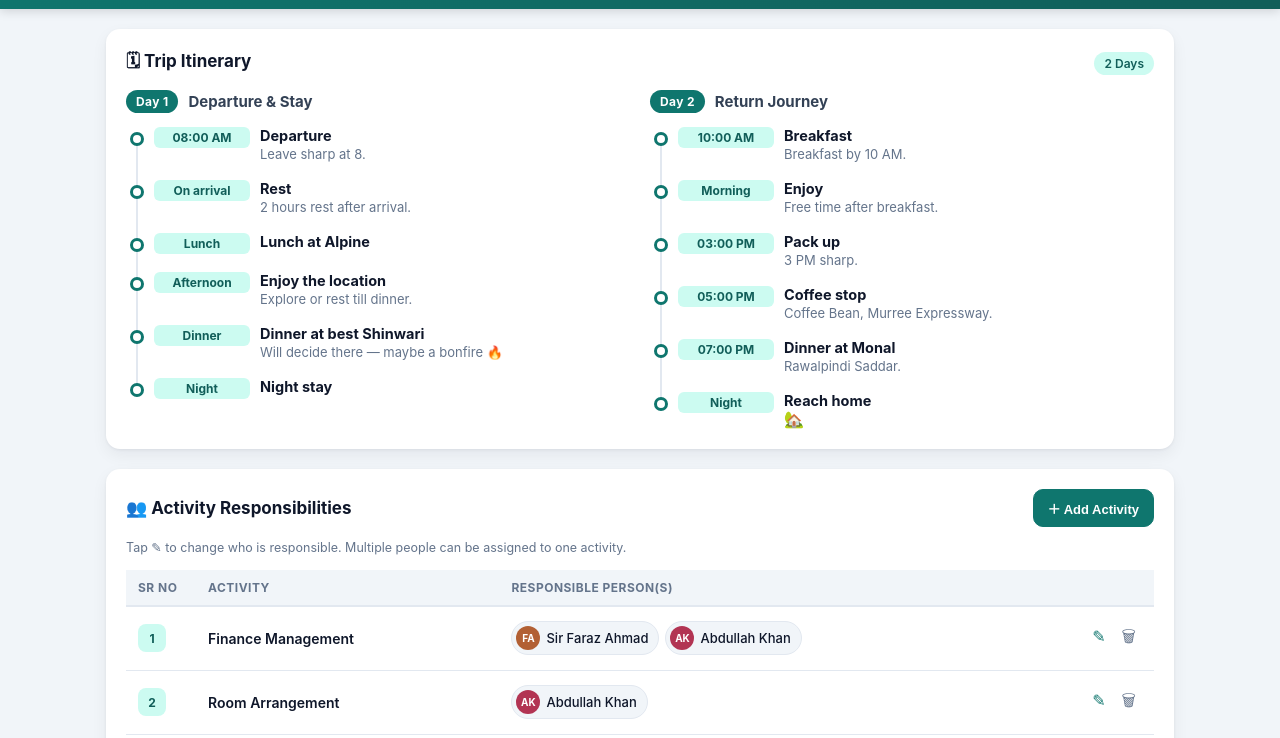
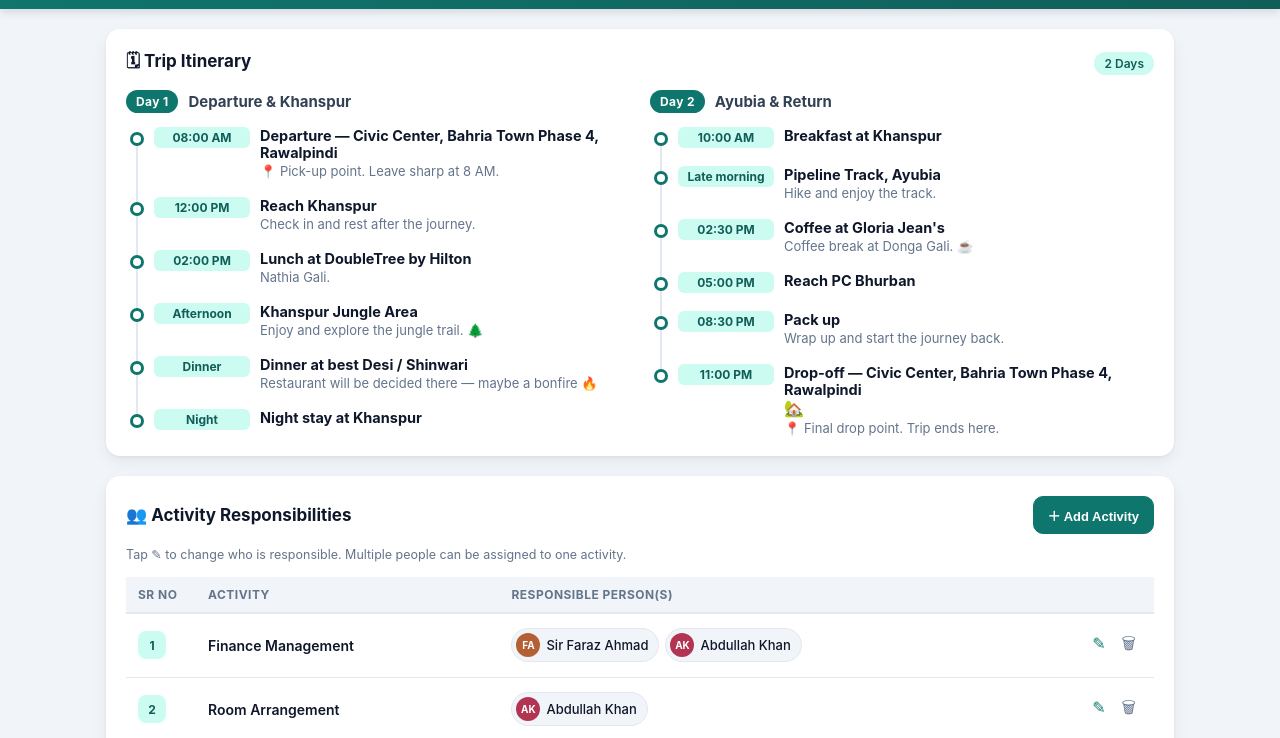
Before and after one commit to iamubaidch/trip-planner, a plain HTML site: page index.html in a window 1280 px wide. Shown: the part 57-795 px from the top of the page. Drawn offline with Linux system fonts and the light colour scheme.

Commit message:
Changed the trip locations

```diff
--- a/index.html
+++ b/index.html
@@ -36,26 +36,26 @@
 
       <div class="days">
         <div class="day">
-          <h3><span class="day-pill">Day 1</span> Departure &amp; Stay</h3>
+          <h3><span class="day-pill">Day 1</span> Departure &amp; Khanspur</h3>
           <ol class="timeline">
-            <li><span class="time">08:00 AM</span><div><strong>Departure</strong><p>Leave sharp at 8.</p></div></li>
-            <li><span class="time">On arrival</span><div><strong>Rest</strong><p>2 hours rest after arrival.</p></div></li>
-            <li><span class="time">Lunch</span><div><strong>Lunch at Alpine</strong></div></li>
-            <li><span class="time">Afternoon</span><div><strong>Enjoy the location</strong><p>Explore or rest till dinner.</p></div></li>
-            <li><span class="time">Dinner</span><div><strong>Dinner at best Shinwari</strong><p>Will decide there — maybe a bonfire 🔥</p></div></li>
-            <li><span class="time">Night</span><div><strong>Night stay</strong></div></li>
+            <li><span class="time">08:00 AM</span><div><strong>Departure — Civic Center, Bahria Town Phase 4, Rawalpindi</strong><p>📍 Pick-up point. Leave sharp at 8 AM.</p></div></li>
+            <li><span class="time">12:00 PM</span><div><strong>Reach Khanspur</strong><p>Check in and rest after the journey.</p></div></li>
+            <li><span class="time">02:00 PM</span><div><strong>Lunch at DoubleTree by Hilton</strong><p>Nathia Gali.</p></div></li>
+            <li><span class="time">Afternoon</span><div><strong>Khanspur Jungle Area</strong><p>Enjoy and explore the jungle trail. 🌲</p></div></li>
+            <li><span class="time">Dinner</span><div><strong>Dinner at best Desi / Shinwari</strong><p>Restaurant will be decided there — maybe a bonfire 🔥</p></div></li>
+            <li><span class="time">Night</span><div><strong>Night stay at Khanspur</strong></div></li>
           </ol>
         </div>
 
         <div class="day">
-          <h3><span class="day-pill">Day 2</span> Return Journey</h3>
+          <h3><span class="day-pill">Day 2</span> Ayubia &amp; Return</h3>
           <ol class="timeline">
-            <li><span class="time">10:00 AM</span><div><strong>Breakfast</strong><p>Breakfast by 10 AM.</p></div></li>
-            <li><span class="time">Morning</span><div><strong>Enjoy</strong><p>Free time after breakfast.</p></div></li>
-            <li><span class="time">03:00 PM</span><div><strong>Pack up</strong><p>3 PM sharp.</p></div></li>
-            <li><span class="time">05:00 PM</span><div><strong>Coffee stop</strong><p>Coffee Bean, Murree Expressway.</p></div></li>
-            <li><span class="time">07:00 PM</span><div><strong>Dinner at Monal</strong><p>Rawalpindi Saddar.</p></div></li>
-            <li><span class="time">Night</span><div><strong>Reach home</strong> 🏡</div></li>
+            <li><span class="time">10:00 AM</span><div><strong>Breakfast at Khanspur</strong></div></li>
+            <li><span class="time">Late morning</span><div><strong>Pipeline Track, Ayubia</strong><p>Hike and enjoy the track.</p></div></li>
+            <li><span class="time">02:30 PM</span><div><strong>Coffee at Gloria Jean's</strong><p>Coffee break at Donga Gali. ☕</p></div></li>
+            <li><span class="time">05:00 PM</span><div><strong>Reach PC Bhurban</strong></div></li>
+            <li><span class="time">08:30 PM</span><div><strong>Pack up</strong><p>Wrap up and start the journey back.</p></div></li>
+            <li><span class="time">11:00 PM</span><div><strong>Drop-off — Civic Center, Bahria Town Phase 4, Rawalpindi</strong> 🏡<p>📍 Final drop point. Trip ends here.</p></div></li>
           </ol>
         </div>
       </div>
```
